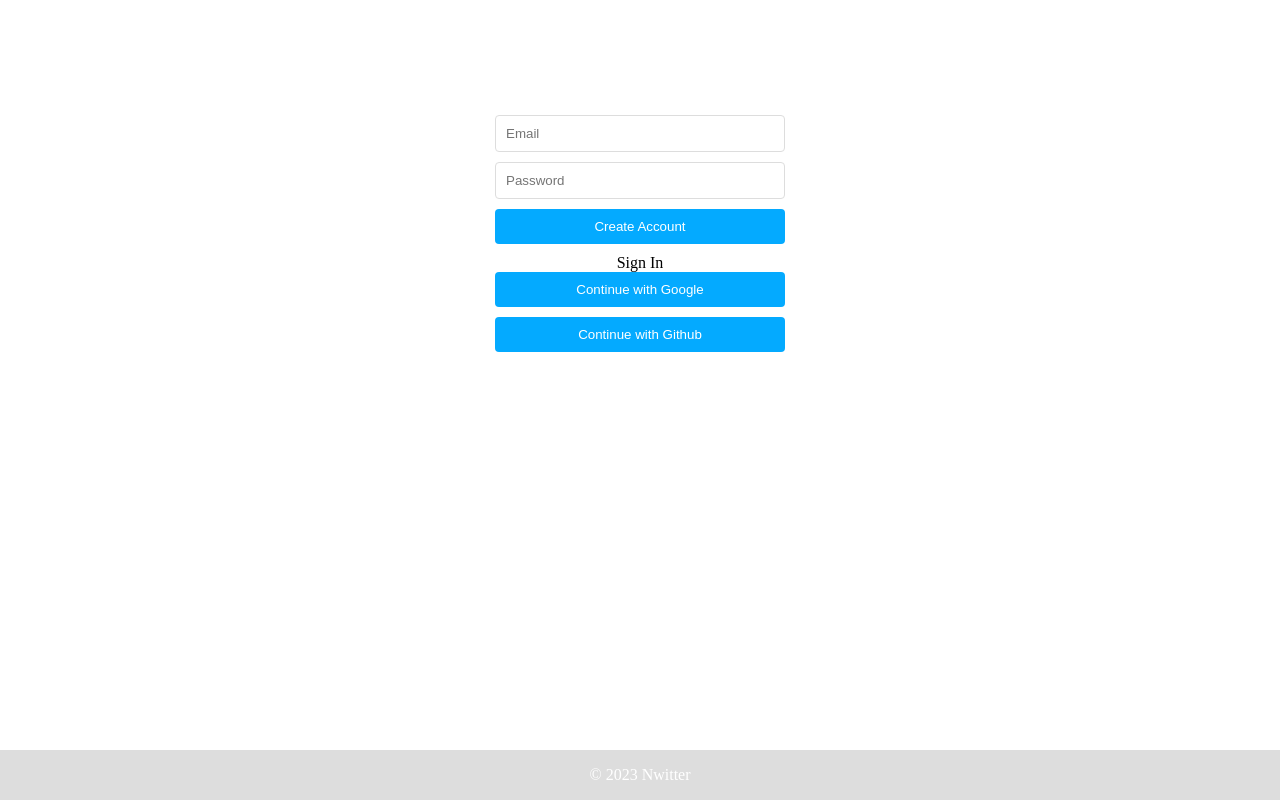
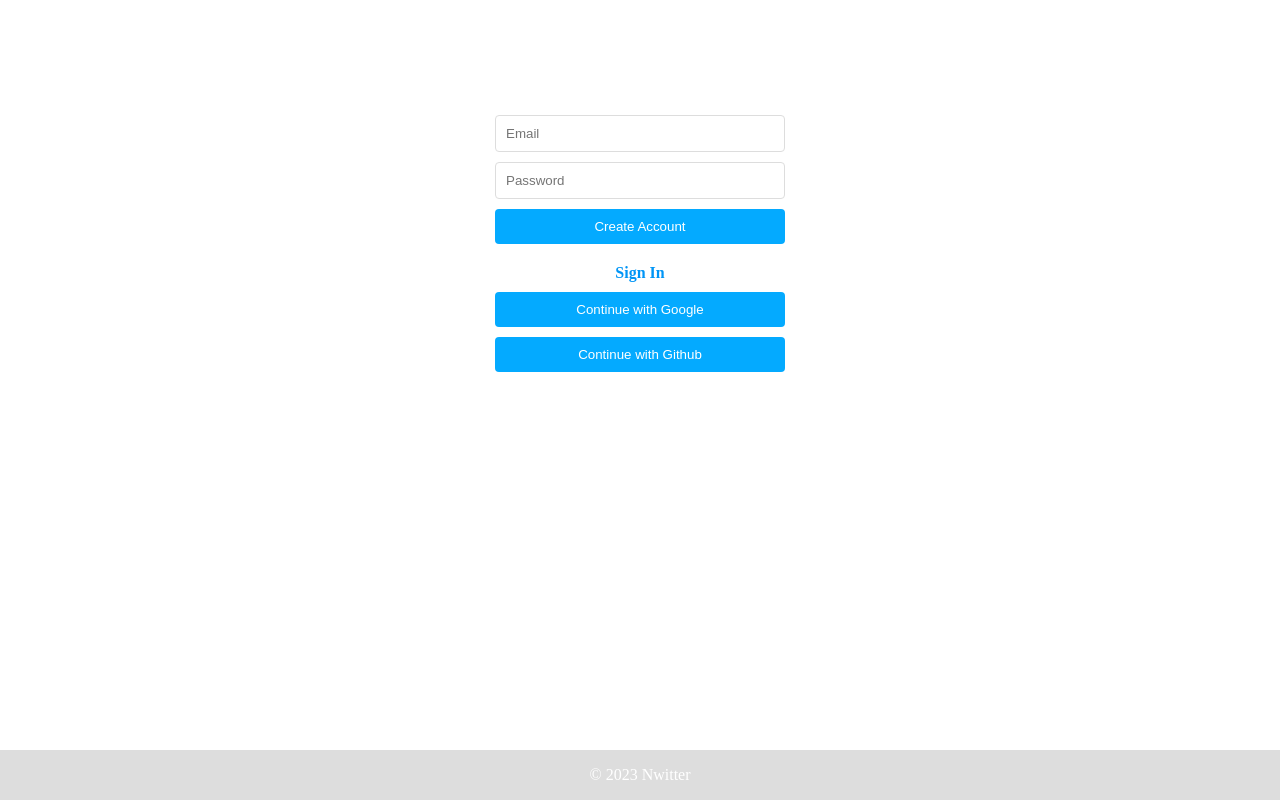
Before and after one commit to jiyoung00000/nwitter, a React (Create React App) app: page / in a window 1280 px wide. Built offline with nearby package versions, Linux system fonts and the light colour scheme; no server answers.

Commit message:
design: signin toggle button, footer cusor

```diff
--- a/src/components/Atoms/Footer.js
+++ b/src/components/Atoms/Footer.js
@@ -17,4 +17,5 @@ const StyledFooter = styled.footer`
   display: flex;
   justify-content: center;
   align-items: center;
+  cursor: default;
 `;
--- a/src/components/Organisms/Auth.js
+++ b/src/components/Organisms/Auth.js
@@ -6,9 +6,9 @@ const Auth = ({ onSubmit, email, password, onChange, newAccount, error, toggleAc
   return (
     <Container>
       <Form onSubmit={onSubmit} email={email} password={password} onChange={onChange} newAccount={newAccount} error={error} />
-      <span onClick={toggleAccount}>
+      <Toggle onClick={toggleAccount}>
         {newAccount ? "Sign In" : "Create Account"}
-      </span>
+      </Toggle>
       <div>
         <Button onClick={onSocialClick} name="google">
           Continue with Google
@@ -34,3 +34,10 @@ const Container = styled.div`
   align-items: center;
   box-sizing: border-box;
 `;
+
+const Toggle = styled.span`
+cursor: pointer;
+margin: 10px 0px;
+color: #0095f6;
+font-weight: 600;
+`;
```
